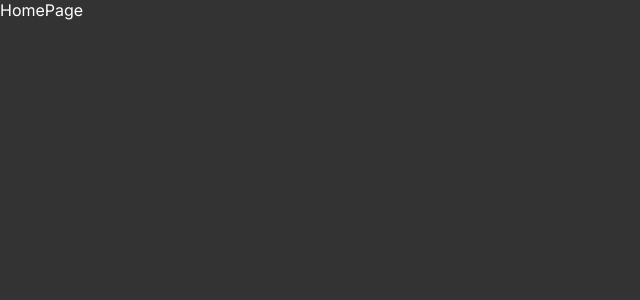
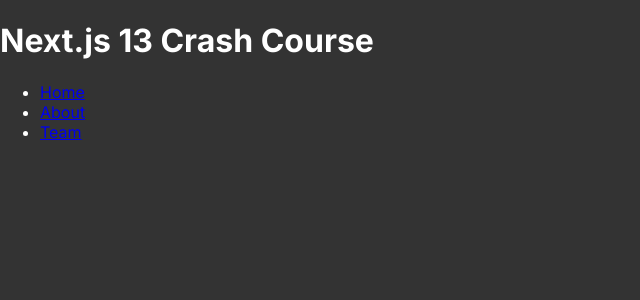
Before and after one commit to uxmoon/nextjs-13-demo, a Next.js app: page / in a window 1280 px wide. Shown: the top 300 px of the page, without its empty margins (0-640 px from the left). Built offline with nearby package versions, Linux system fonts and the light colour scheme.

Commit message:
Add link to pages

```diff
--- a/app/page.js
+++ b/app/page.js
@@ -1,5 +1,22 @@
+import Link from 'next/link'
+
 const HomePage = () => {
-  return <div>HomePage</div>
+  return (
+    <div>
+      <h1>Next.js 13 Crash Course</h1>
+      <ul>
+        <li>
+          <Link href='/'>Home</Link>
+        </li>
+        <li>
+          <Link href='/about'>About</Link>
+        </li>
+        <li>
+          <Link href='/about/team'>Team</Link>
+        </li>
+      </ul>
+    </div>
+  )
 }
 
 export default HomePage
```
